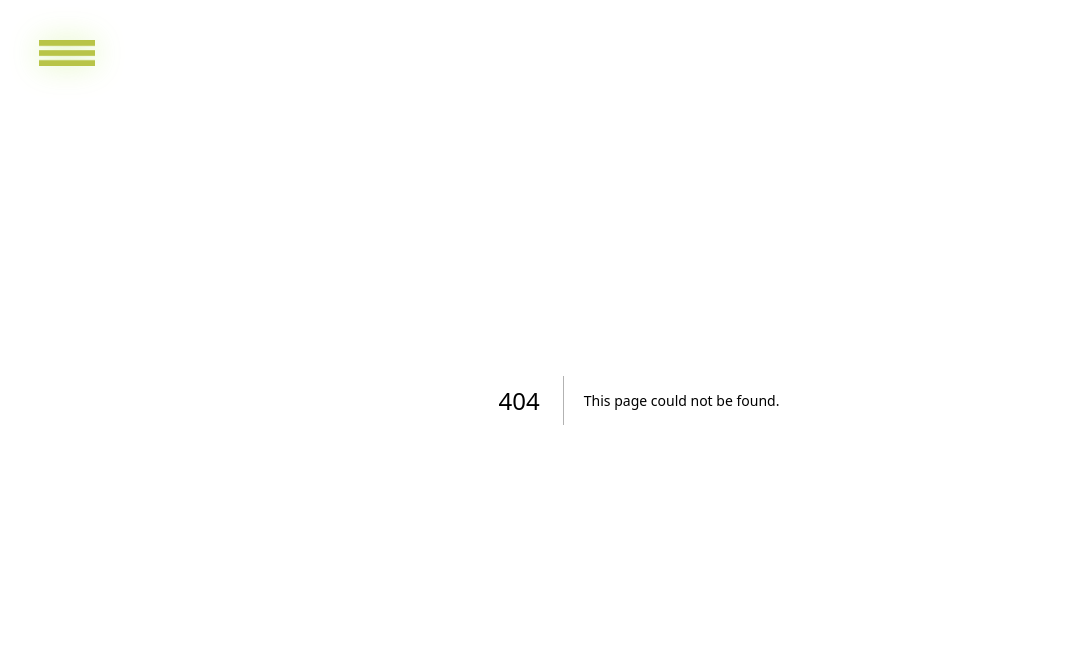
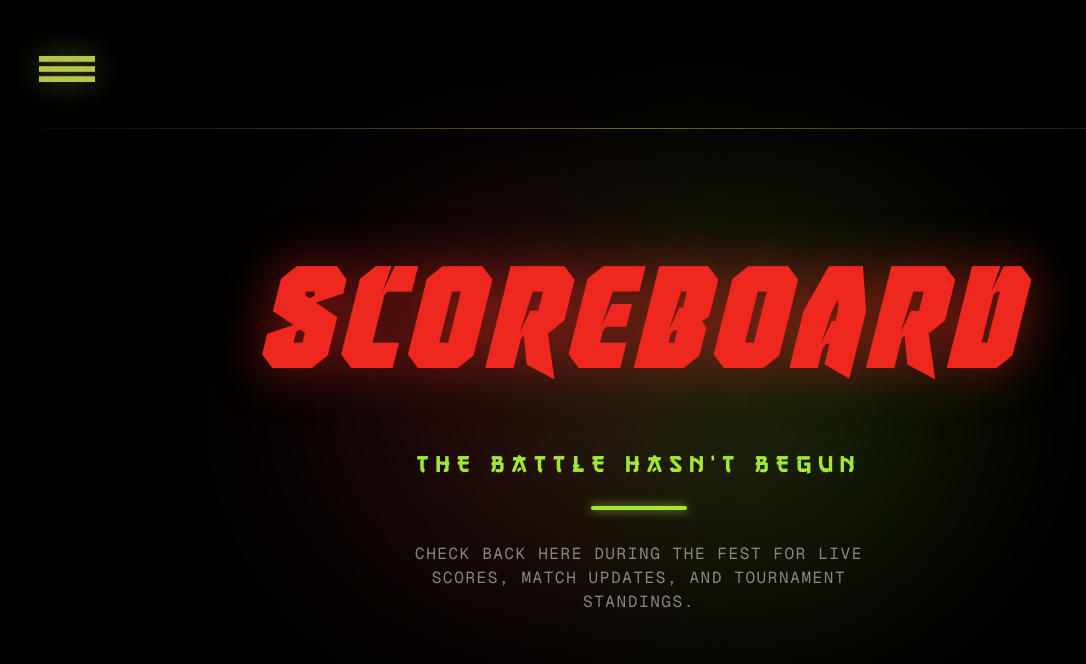
Before and after one commit to BPHC-ACM/Arena-Website, a Next.js app: page /scoreboard in a window 1280 px wide. Before the commit this address had no page. Shown: the top 664 px of the page, without its empty margins (1-1087 px from the left). Built offline with nearby package versions, Linux system fonts and the light colour scheme.

Commit message:
minor changes

```diff
--- /dev/null
+++ b/app/scoreboard/page.tsx
@@ -0,0 +1,52 @@
+'use client';
+import { motion } from 'framer-motion';
+
+export default function ScoreboardPage() {
+  return (
+    <main className="min-h-screen bg-black flex flex-col items-center justify-center pt-24 pb-12 overflow-hidden relative">
+
+      {/* Background Elements */}
+      <div className="absolute inset-0 z-0 opacity-20 pointer-events-none">
+        <div className="absolute top-1/4 left-1/4 w-[400px] h-[400px] bg-[#ef4444] rounded-full mix-blend-screen filter blur-[100px] animate-pulse"></div>
+        <div className="absolute bottom-1/4 right-1/4 w-[400px] h-[400px] bg-[#a3e635] rounded-full mix-blend-screen filter blur-[100px] animate-pulse" style={{ animationDelay: '2s' }}></div>
+      </div>
+
+      <div className="relative z-10 flex flex-col items-center text-center px-6">
+        <motion.div
+          initial={{ opacity: 0, y: 20 }}
+          animate={{ opacity: 1, y: 0 }}
+          transition={{ duration: 0.6, ease: "easeOut" }}
+        >
+          <h1
+            className="text-[60px] md:text-[100px] lg:text-[130px] font-black uppercase italic tracking-[0.1em] text-[#EE271F] mb-4 drop-shadow-[0_0_25px_rgba(238,39,31,0.5)]"
+            style={{ fontFamily: "'Tillburg', 'Impact', sans-serif" }}
+          >
+            Scoreboard
+          </h1>
+        </motion.div>
+
+        <motion.div
+          initial={{ opacity: 0 }}
+          animate={{ opacity: 1 }}
+          transition={{ duration: 0.8, delay: 0.3 }}
+        >
+          <p
+            className="text-[#a3e635] text-[18px] md:text-[24px] uppercase tracking-[0.3em]"
+            style={{ fontFamily: "'GangOfThree', sans-serif" }}
+          >
+            The Battle Hasn't Begun
+          </p>
+          <div className="w-24 h-1 bg-[#a3e635] mx-auto mt-6 rounded-full shadow-[0_0_10px_rgba(163,230,53,0.8)]"></div>
+
+          <p className="mt-8 text-white/50 max-w-lg mx-auto text-sm md:text-base tracking-widest uppercase font-mono">
+            Check back here during the fest for live scores, match updates, and tournament standings.
+          </p>
+        </motion.div>
+      </div>
+
+      {/* Decorative Lines */}
+      <div className="absolute left-0 bottom-12 w-full h-[1px] bg-gradient-to-r from-transparent via-[#EE271F]/50 to-transparent"></div>
+      <div className="absolute left-0 top-32 w-full h-[1px] bg-gradient-to-r from-transparent via-[#a3e635]/50 to-transparent"></div>
+    </main>
+  );
+}
--- a/components/GlobalNav.tsx
+++ b/components/GlobalNav.tsx
@@ -9,7 +9,7 @@ export default function GlobalNav() {
   return (
     <>
       <button
-        className="fixed top-8 left-8 md:top-10 md:left-10 z-[100] transition-transform duration-300 hover:scale-110 active:scale-95"
+        className="fixed top-12 left-8 md:top-14 md:left-10 z-[100] transition-transform duration-300 hover:scale-110 active:scale-95"
         onClick={() => setIsMenuOpen(true)}
         aria-label="Toggle Navigation Menu"
       >
```
